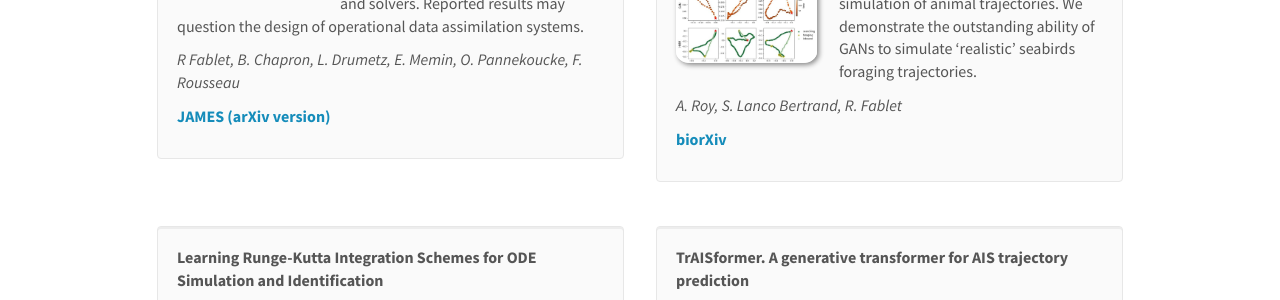
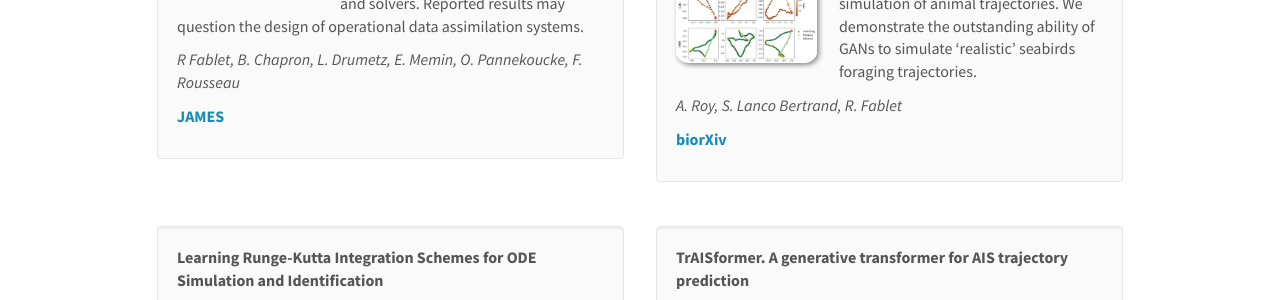
Before and after one commit to CIA-Oceanix/CIA-Oceanix.github.io, a Jekyll site: the page built from _pages/publications.md, in a window 1280 px wide and 900 px high. Shown: the part 372-672 px from the top of the window. Built offline with Jekyll 4.4.1, drawn with Linux system fonts in a browser that asks for light colours; nearby versions of some CDN libraries.

Commit message:
Update publist.yml

```diff
--- a/_data/publist.yml
+++ b/_data/publist.yml
@@ -3,8 +3,8 @@
   description:  This paper introduces 4DVarNet, an end-to-end learning approach for variational data assimilation models and solvers. Reported results may question the design of operational data assimilation systems.
   authors: R Fablet, B. Chapron, L. Drumetz, E. Memin, O. Pannekoucke, F. Rousseau
   link:
-    url: https://arxiv.org/abs/2007.12941
-    display:  JAMES (arXiv version)
+    url: https://doi.org/10.1029/2021MS002572
+    display:  JAMES
   highlight: 1
   news2:
 
```
